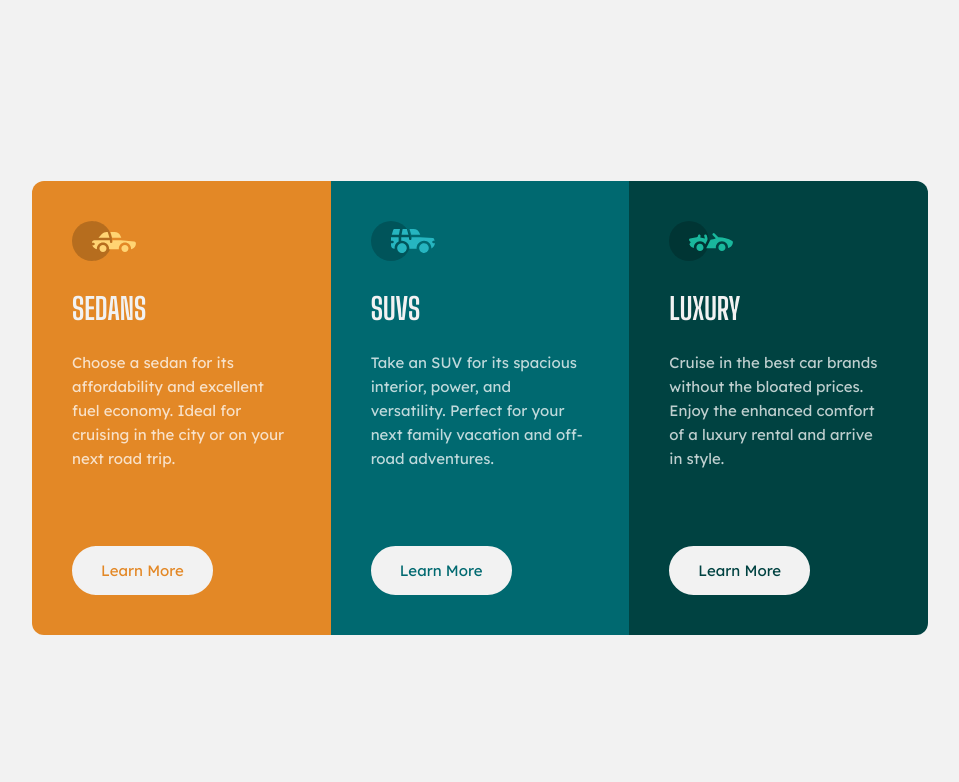
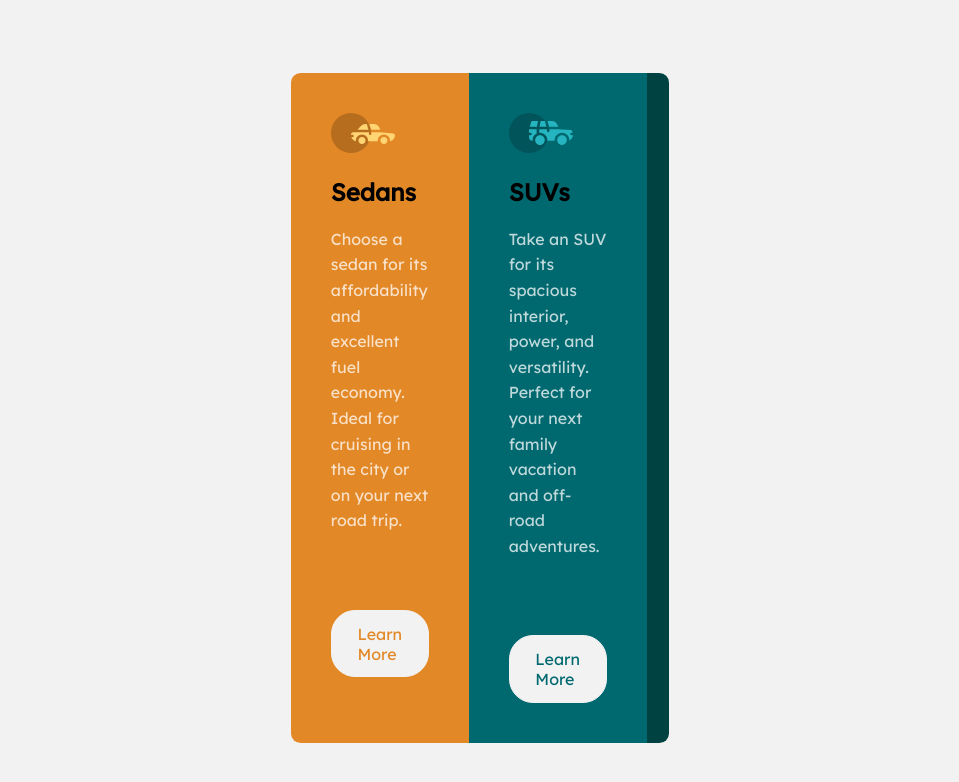
Before and after one commit to idaomoumi/idaomoumi.carrentals.io, a plain HTML site: page index.html in a window 1280 px wide. Shown: the whole page, without its empty margins (160-1119 px from the left). Drawn offline with Linux system fonts and the light colour scheme.

Commit message:
Update styles.css

```diff
--- a/styles.css
+++ b/styles.css
@@ -6,24 +6,24 @@ body {
   display: flex;
   align-items: center;
   justify-content: center;
-  font-size: 15px;
+  font-size: 1rem;
   font-family: "Lexend Deca", sans-serif;
   font-weight: 400;
 }
 .container {
-  max-width: 960px;
+  max-width: 35%;
   margin: 0 auto;
 }
 
 .wrapper {
   display: grid;
   grid-template-columns: 1fr 1fr 1fr; /* ohhh that's how you make columns!*/
-  border-radius: 12px;
+  border-radius: 0.6rem;
   margin: 2rem;
   overflow: hidden;
 }
 .column {
-  padding: 40px;
+  padding: 2.5rem;
 }
 .sedans {
   background-color: hsl(31, 77%, 52%);
@@ -34,10 +34,10 @@ body {
 .luxury {
   background-color: hsl(179, 100%, 13%);
 }
-.column h2 {
+.column h1 {
   font-family: "Big Shoulders Display", sans-serif;
   font-weight: 700;
-  font-size: 30px;
+  font-size: 1.8rem;
   color: hsl(0, 0%, 95%);
   text-transform: uppercase;
 }
@@ -47,12 +47,12 @@ body {
 }
 .column a {
   text-decoration: none;
-  margin-top: 60px;
+  margin-top: 3.75rem;
   display: inline-block; /* to make the margin work because a is an inline element and we can't apply any margin to it*/
   background-color: hsl(0, 0%, 95%);
-  padding: 13px 27px;
-  border-radius: 25px;
-  border: 2px solid hsl(0, 0%, 95%);
+  padding: 0.8rem 1.6rem;
+  border-radius: 1.5rem;
+  border: 0.12rem solid hsl(0, 0%, 95%);
   transition: all 0.2s ease-in-out;
 }
 .sedans a {
```
